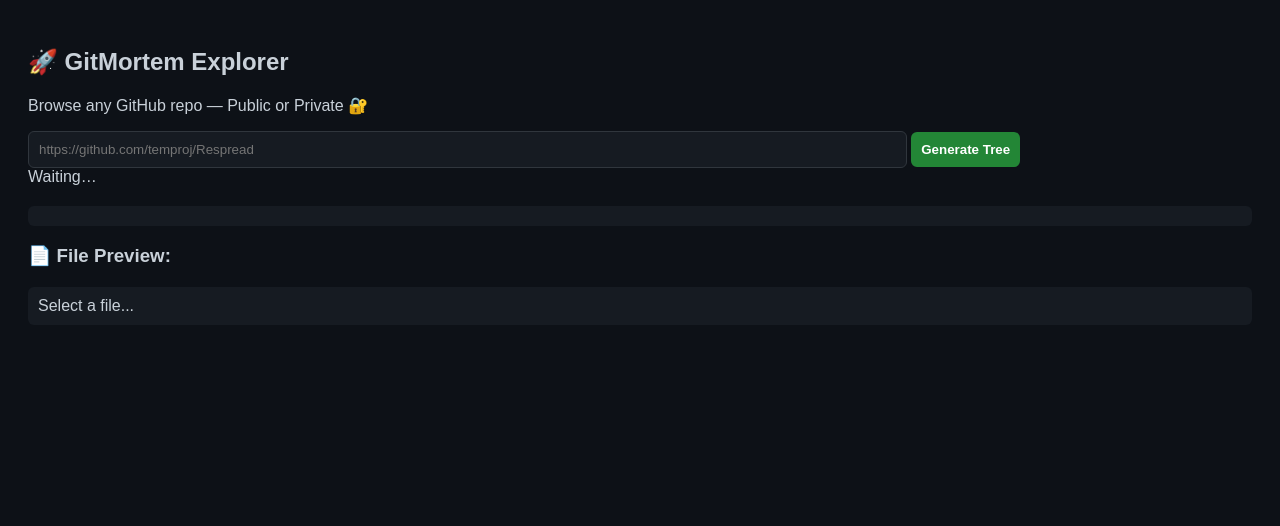
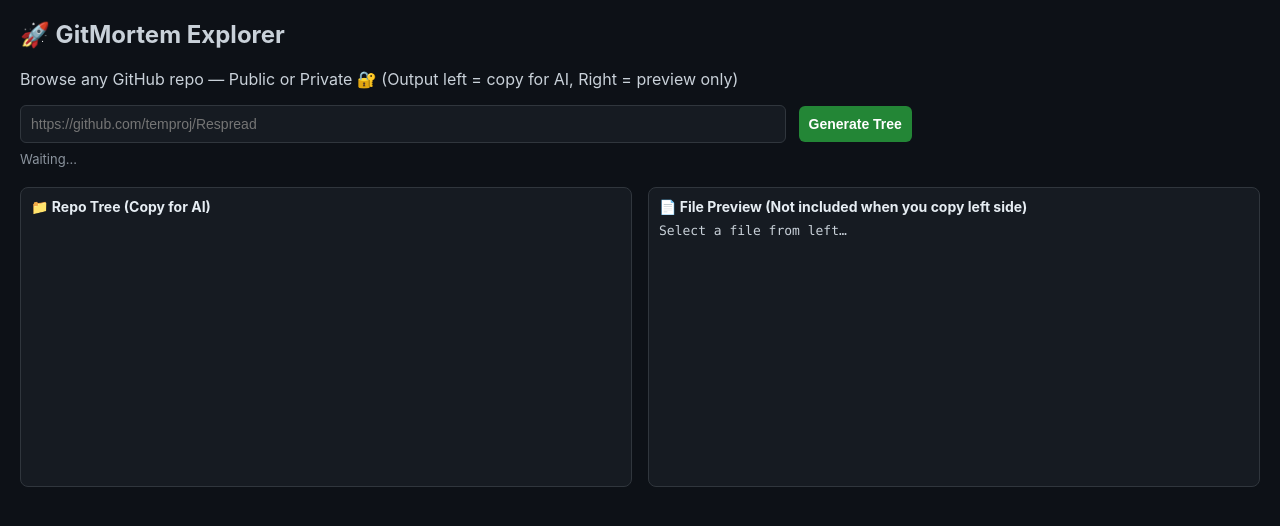
Before and after one commit to try-to-learn-now/gitmortem, a website: page public/index.html in a window 1280 px wide. Drawn offline with nearby package versions, Linux system fonts and the light colour scheme.

Commit message:
Update index.html

```diff
--- a/public/index.html
+++ b/public/index.html
@@ -2,37 +2,124 @@
 <html lang="en">
 <head>
 <meta charset="UTF-8">
-<meta name="viewport" content="width=device-width, initial-scale=1.0">
+<meta name="viewport" content="width=1024">
 <title>GitMortem Explorer</title>
 <style>
-    body { font-family: Arial, sans-serif; background:#0d1117; color:#c9d1d9; padding:20px; }
-    input, button { padding: 10px; border-radius: 6px; }
-    input { width: 70%; border:1px solid #30363d; background:#161b22; color:#fff; }
-    button { background:#238636; border:none; color:white; cursor:pointer; font-weight:bold; }
+    :root {
+        color-scheme: dark;
+    }
+    body {
+        font-family: -apple-system, BlinkMacSystemFont, system-ui, sans-serif;
+        background:#0d1117;
+        color:#c9d1d9;
+        padding:20px;
+        margin:0;
+    }
+    h2 {
+        margin-top:0;
+    }
+    input, button {
+        padding: 10px;
+        border-radius: 6px;
+        font-size:14px;
+    }
+    input {
+        width: 60%;
+        border:1px solid #30363d;
+        background:#161b22;
+        color:#fff;
+    }
+    button {
+        background:#238636;
+        border:none;
+        color:white;
+        cursor:pointer;
+        font-weight:bold;
+        margin-left:8px;
+    }
     button:hover { background:#2ea44f; }
-    #tree { white-space: pre-wrap; font-family: monospace; margin-top:20px; padding:10px; background:#161b22; border-radius:6px; }
-    .folder { cursor:pointer; color:#58a6ff; }
-    .file-link { cursor:pointer; color:#a5d6ff; }
-    .hidden { display:none; }
-    #preview-box { margin-top:20px; padding:10px; background:#161b22; border-radius:6px; }
-    pre { white-space: pre-wrap; }
+
+    #status {
+        margin-top:8px;
+        font-size:13px;
+        color:#8b949e;
+    }
+
+    /* 2-panel layout */
+    .panes {
+        display:flex;
+        gap:16px;
+        margin-top:20px;
+    }
+    .pane {
+        flex:1;
+        background:#161b22;
+        border-radius:8px;
+        padding:10px;
+        border:1px solid #30363d;
+        min-height:300px;
+        box-sizing:border-box;
+        overflow:auto;
+    }
+    .pane h3 {
+        margin-top:0;
+        margin-bottom:8px;
+        font-size:14px;
+        color:#e6edf3;
+    }
+
+    /* Left tree (copy area) */
+    #tree {
+        white-space: pre;
+        font-family: SFMono-Regular, Consolas, "Liberation Mono", monospace;
+        font-size:13px;
+    }
+    .file-link {
+        cursor:pointer;
+        color:#a5d6ff;
+        text-decoration:underline;
+    }
+
+    /* Right preview */
+    #preview-box {
+        font-family: SFMono-Regular, Consolas, "Liberation Mono", monospace;
+        font-size:13px;
+        white-space: pre-wrap;
+    }
+    #preview-box pre {
+        margin:0;
+        white-space: pre-wrap;
+        word-break: break-word;
+    }
 </style>
+
+<!-- highlight.js theme -->
 <link rel="stylesheet" href="https://cdnjs.cloudflare.com/ajax/libs/highlight.js/11.7.0/styles/github-dark.min.css">
 </head>
 
 <body>
-<h2>🚀 GitMortem Explorer</h2>
-<p>Browse any GitHub repo — Public or Private 🔐</p>
+    <h2>🚀 GitMortem Explorer</h2>
+    <p>Browse any GitHub repo — Public or Private 🔐 (Output left = copy for AI, Right = preview only)</p>
 
-<input type="text" id="repo-url" placeholder="https://github.com/temproj/Respread">
-<button id="load-btn">Generate Tree</button>
+    <div>
+        <input type="text" id="repo-url" placeholder="https://github.com/temproj/Respread">
+        <button id="load-btn">Generate Tree</button>
+    </div>
+    <div id="status">Waiting…</div>
 
-<div id="status">Waiting…</div>
-<div id="tree"></div>
+    <div class="panes">
+        <div class="pane">
+            <h3>📁 Repo Tree (Copy for AI)</h3>
+            <div id="tree"></div>
+        </div>
+        <div class="pane">
+            <h3>📄 File Preview (Not included when you copy left side)</h3>
+            <div id="preview-box">Select a file from left…</div>
+        </div>
+    </div>
 
-<h3>📄 File Preview:</h3>
-<div id="preview-box">Select a file...</div>
-
-<script src="app.js"></script>
+    <!-- highlight.js script -->
+    <script src="https://cdnjs.cloudflare.com/ajax/libs/highlight.js/11.7.0/highlight.min.js"></script>
+    <script src="app.js"></script>
 </body>
 </html>
```
